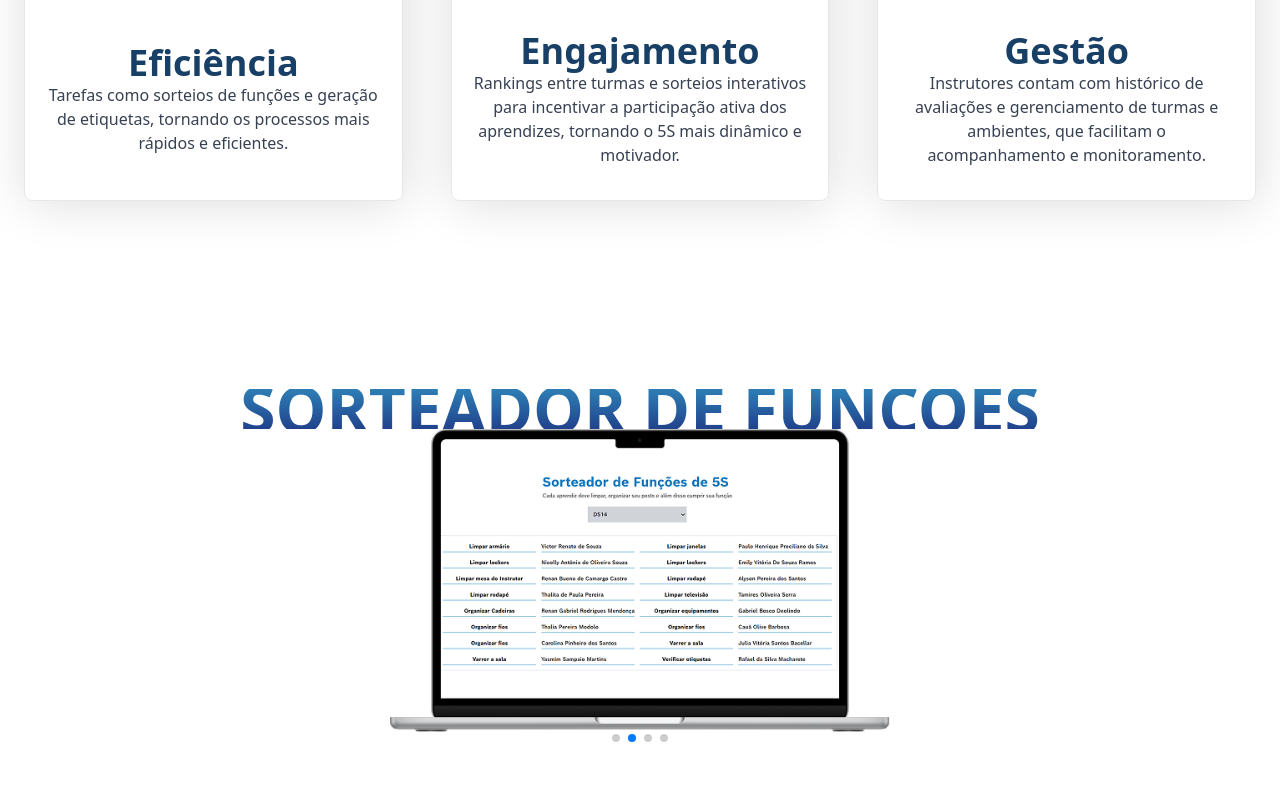
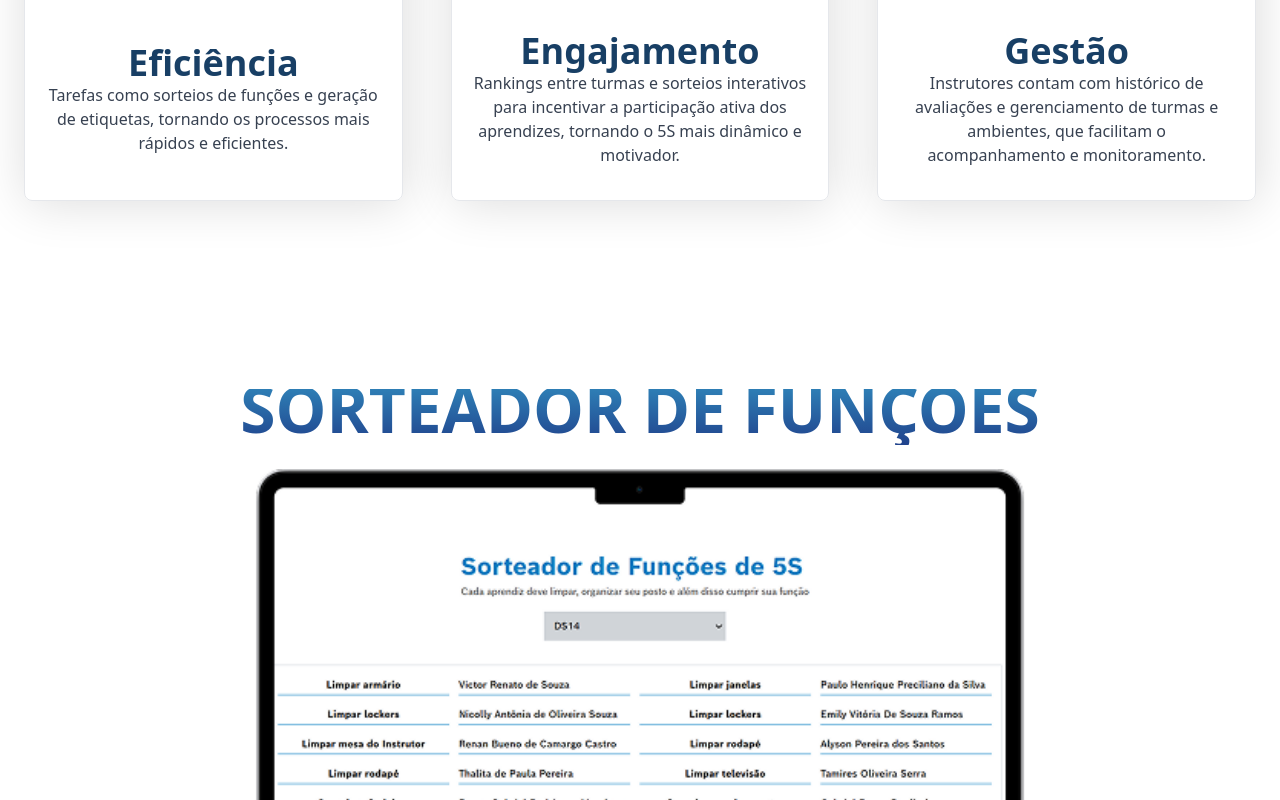
Before and after one commit to CarolinaPinheiroSantos/SinglePageShiro, a React (Vite) app: page / in a window 1280 px wide. Shown: the part 2000-2800 px from the top of the page. Built offline with nearby package versions, Linux system fonts and the light colour scheme.

Commit message:
30/07/25

```diff
--- a/src/App.jsx
+++ b/src/App.jsx
@@ -68,7 +68,7 @@ function App() {
     {/* Só desktoop */}
     <div className="hidden lg:flex flex-col items-center justify-center px-16 py-15 bg-white gap-10">
       <div className="w-full px-[4rem] pt-[12rem]">
-        <h2 className="text-[3.5rem] text-center font-bold text-darkBlue mb-4">
+        <h2 className="text-[3.5rem] text-center font-bold bg-blueGradient bg-clip-text text-transparent mb-4">
           Eficiência, engajamento e gestão com a Plataforma 5S
         </h2>
         <p className="text-lg text-gray-700 text-center px-[14rem]">
@@ -159,7 +159,7 @@ function App() {
       </div>
     </section>
 
-    <section className="bg-blue px-6 py-12 flex items-center gap-6">
+    <section className="bg-blue px-6 py-12 flex items-center gap-6 mt-14">
       <Orbiting5S
         centerImg={medalCenter}
         surroundingImgs={[S1, S2, S3, S4, S5]}
--- a/src/component/Carousel.jsx
+++ b/src/component/Carousel.jsx
@@ -11,27 +11,8 @@ import screen4 from '../assets/feedback.png';
 import { Autoplay, Pagination, Navigation } from 'swiper/modules';
 
 function Carousel() {
-  const slides = [
-    {
-      title: 'GERADOR DE ETIQUETAS',
-      image: screen1,
-    },
-    {
-      title: 'SORTEADOR DE FUNÇÕES',
-      image: screen2,
-    },
-    {
-      title: 'RANKING DE NOTAS',
-      image: screen3,
-    },
-    {
-      title: 'CONTROLE DE FEEDBACKS',
-      image: screen4,
-    },
-  ];
-
   return (
-    <div className="w-full min-h-screen bg-white text-white font-sans px-4 py-10">
+    <div className="w-full h-screen bg-white text-white font-sans px-4 py-10">
       <Swiper
         spaceBetween={30}
         centeredSlides={true}
@@ -39,33 +20,40 @@ function Carousel() {
           delay: 2500,
           disableOnInteraction: false,
         }}
-        pagination={{ clickable: true }}
+        pagination={{
+          clickable: true,
+        }}
         navigation={true}
         modules={[Autoplay, Pagination, Navigation]}
         className="mySwiper w-full h-full"
       >
-        {slides.map((slide, index) => (
-          <SwiperSlide
-            key={index}
-            className="flex flex-col justify-between items-center w-full  px-4 py-6"
-          >
-            {/* Título no topo */}
-            <h1 className="text-2xl md:text-4xl lg:text-[4rem] bg-blueGradient bg-clip-text text-transparent font-extrabold px-3 text-center flex items-center justify-center">
-              {slide.title}
-            </h1>
+        <SwiperSlide className="flex flex-col justify-between items-center w-full h-full px-4 py-6">
+          <h1 className="text-2xl md:text-4xl lg:text-[4rem] lg:pb-4 bg-blueGradient bg-clip-text text-transparent font-extrabold px-3 text-center">
+            GERADOR DE ETIQUETAS
+          </h1>
+          <img src={screen1} className="block w-full h-[90%] object-contain p-6 flex-1" />
+        </SwiperSlide>
 
-            <div className="flex-grow" />
+        <SwiperSlide className="flex flex-col justify-between items-center w-full h-full px-4 py-6">
+          <h1 className="text-2xl md:text-4xl lg:text-[4rem] lg:pb-4 bg-blueGradient bg-clip-text text-transparent font-extrabold px-3 text-center">
+            SORTEADOR DE FUNÇÕES
+          </h1>
+          <img src={screen2} className="block w-full h-[90%] object-contain p-6 flex-1" />
+        </SwiperSlide>
 
-            {/* Imagem fixa no fim */}
-            <div className="w-full flex justify-center mt-auto">
-              <img
-                src={slide.image}
-                alt={`slide-${index}`}
-                className="w-full max-w-[500px] object-contain"
-              />
-            </div>
-          </SwiperSlide>
-        ))}
+        <SwiperSlide className="flex flex-col justify-between items-center w-full h-full px-4 py-6">
+          <h1 className="text-2xl md:text-4xl lg:text-[4rem] lg:pb-4 bg-blueGradient bg-clip-text text-transparent font-extrabold px-3 text-center">
+            CONTROLE DE NOTAS
+          </h1>
+          <img src={screen3} className="block w-full h-[90%] object-contain p-6 flex-1" />
+        </SwiperSlide>
+
+        <SwiperSlide className="flex flex-col justify-between items-center w-full h-full px-4 py-6">
+          <h1 className="text-2xl md:text-4xl lg:text-[4rem] lg:pb-4 bg-blueGradient bg-clip-text text-transparent font-extrabold px-3 text-center">
+            MONITORAMENTO DE FEEDBACKS
+          </h1>
+          <img src={screen4} className="block w-full h-[90%] object-contain p-6 flex-1" />
+        </SwiperSlide>
       </Swiper>
     </div>
   );
```
